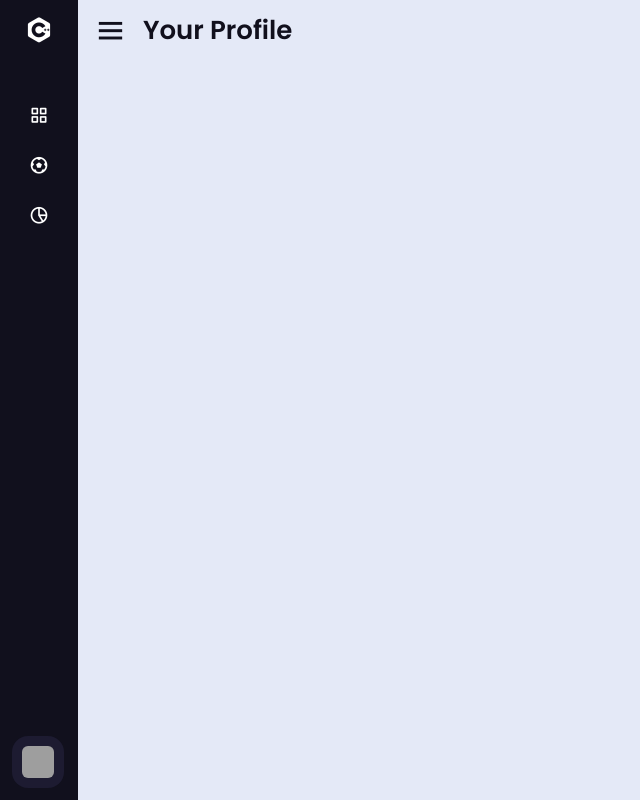
After one commit to Lewis-Summers/OfficalGames2, a Django app: template user/templates/user/profilebase.html in a window 1280 px wide. The commit adds this page. Shown: the whole page, without its empty margins (0-640 px from the left). Run offline with Django 4.2, Linux system fonts and the light colour scheme; the template is opened without the code that fills it, so the values that code supplies are empty; grey boxes are pictures that could not be loaded.

Commit message:
profilebase for some profile pages

```diff
--- a/company/templates/company/mygames.html
+++ b/company/templates/company/mygames.html
@@ -1,4 +1,4 @@
-{% extends 'companybase.html' %}
+{% extends 'companybase2.html' %}
 {% block title %}my games{% endblock title %}
 {% block style %}{% endblock style %}
 {% block main %}
--- /dev/null
+++ b/user/templates/user/profilebase.html
@@ -0,0 +1,104 @@
+<!DOCTYPE html>
+{% load static %}
+<html lang="pt-br">
+<head>
+    <meta charset="UTF-8">
+    <meta http-equiv="X-UA-Compatible" content="IE=edge">
+    <meta name="viewport" content="width=device-width, initial-scale=1.0">
+    <link rel="stylesheet" href="{% static 'company/companybase.css' %}">
+    <link href='https://unpkg.com/boxicons@2.0.7/css/boxicons.min.css' rel='stylesheet'>
+    <title>{% block title %}Profile{% endblock title %}</title>
+</head>
+<body>
+    <div class="sidebar close">
+        <div class="logo-details">
+          <i class='bx bxl-c-plus-plus'></i>
+          <span class="logo_name">Official Games</span>
+        </div>
+        <ul class="nav-links">
+
+          <li>
+            <div class="iocn-link">
+              <a href="#">
+                <i class='bx bx-grid-alt' ></i>
+                <span class="link_name">Dashboard</span>
+              </a>
+              <i class='bx bxs-chevron-down arrow' ></i>
+            </div>
+            <ul class="sub-menu">
+              <li><a class="link_name" href="#">Dashboard</a></li>
+              <li><a href="#">Upcoming Games</a></li>
+              <li><a href="#">Notifcations</a></li>
+              <li><a href="#">Estimated Pay</a></li>
+            </ul>
+          </li>
+
+          <li>
+            <a href="#">
+              <i class='bx bx-football' ></i>
+              <span class="link_name">Companies</span>
+            </a>
+            <ul class="sub-menu blank">
+              <li><a class="link_name" href="/profile/companies">Companies</a></li>
+            </ul>
+          </li>
+
+          <li>
+            <div class="iocn-link">
+              <a href="#">
+                <i class='bx bx-pie-chart-alt-2' ></i>
+                <span class="link_name">Settings</span>
+              </a>
+              <i class='bx bxs-chevron-down arrow' ></i>
+            </div>
+            <ul class="sub-menu">
+              <li><a class="link_name" href="#"></a></li>
+              <li><a href="#">My Info</a></li>
+              <li><a href="#">Payment Information</a></li> <!-- needs mfa -->
+            </ul>
+          </li>
+
+        <div class="profile-details">
+          <div class="profile-content">
+            <img src="profile.png" alt="profileImg">
+          </div>
+          <div class="name-job">
+            <div class="profile_name">Lewis Summers</div>
+          </div>
+          <a id="logout-icon" style="color: inherit;" href='/profile/logout'><i class='bx bx-log-out' ></i></a>
+        </div>
+
+    </ul>
+      </div>
+      <section class="home-section">
+        <div class="home-content">
+          <i class='bx bx-menu' ></i>
+          <span class="text">Your Profile</span>
+        </div>
+        <div class="main-content">
+            {% block main %}
+
+            {% endblock main %}
+        </div>
+      </section>
+
+      <script>
+      let arrow = document.querySelectorAll(".arrow");
+      for (var i = 0; i < arrow.length; i++) {
+        arrow[i].addEventListener("click", (e)=>{
+       let arrowParent = e.target.parentElement.parentElement;//selecting main parent of arrow
+       arrowParent.classList.toggle("showMenu");
+        });
+      }
+      let sidebar = document.querySelector(".sidebar");
+      let sidebarBtn = document.querySelector(".bx-menu");
+      console.log(sidebarBtn);
+      sidebarBtn.addEventListener("click", ()=>{
+        sidebar.classList.toggle("close");
+      });
+      </script>
+      {% block scripts %}
+
+      {% endblock scripts %}
+</body>
+</html>
--- a/user/urls.py
+++ b/user/urls.py
@@ -9,4 +9,6 @@
     path('settings', views.settings),
     path('createcompany', views.createcompany),
     path('companies', views.joinGroup),
+    path('logout', views.logout),
+
     ]
```
Also changed, not shown: user/templates/user/companies.html (+7 -12 lines), user/templates/user/newcompany.html (+6 -12 lines), user/views.py (+10 -2 lines).
